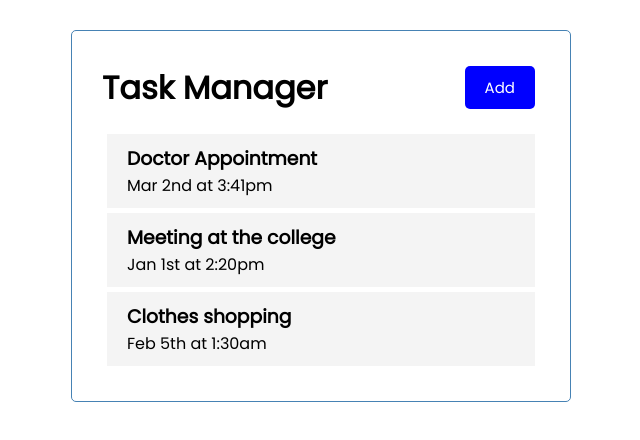
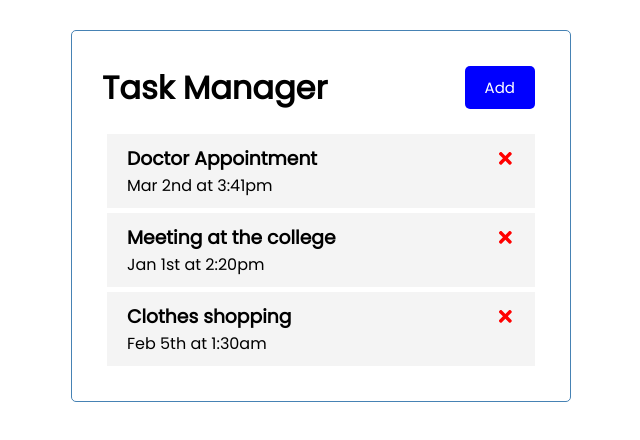
Before and after one commit to shubham-pal-au9/project_task_tracker, a React (Create React App) app in the folder react-task-tracker/: page / in a window 1280 px wide. Shown: the top 440 px of the page, without its empty margins (319-959 px from the left). Built offline with nearby package versions, Linux system fonts and the light colour scheme.

Commit message:
Added_delete_functionality

```diff
--- a/react-task-tracker/src/App.js
+++ b/react-task-tracker/src/App.js
@@ -25,10 +25,16 @@
     ]
 )
 
+// Delete Task
+const deleteTask = (id) => {
+  //console.log('delete',id)
+  setTasks(tasks.filter((task) => task.id !== id) )
+}
+
   return (
     <div className="container">
       <Header/>
-      <Tasks tasks={tasks}/>
+      <Tasks tasks={tasks} onDelete={deleteTask}/>
     </div>
   );
 }
--- a/react-task-tracker/src/components/Task.js
+++ b/react-task-tracker/src/components/Task.js
@@ -1,8 +1,11 @@
-
-const Task = ({ task }) => {
+import { FaTimes } from 'react-icons/fa';
+const Task = ({ task,onDelete }) => {
     return(
         <div className='task'>
-            <h3> { task.text } </h3>
+            <h3> { task.text }
+            <FaTimes
+                style={{ color:'red', cursor: 'pointer' }} onClick={() => onDelete(task.id)}/>
+            </h3>
             <p>{ task.day }</p>
         </div>
     )
--- a/react-task-tracker/src/components/Tasks.js
+++ b/react-task-tracker/src/components/Tasks.js
@@ -1,10 +1,11 @@
 import Task from './Task';
-const Tasks = ({tasks}) => {
+const Tasks = ({tasks,onDelete}) => {
 
         return(
         <div>
             {tasks.map((task) => (
-                <Task key={task.id} task={task}/>
+                <Task key={task.id} task={task}
+                onDelete={onDelete}/>
             ))}
         </div>
     )
```
